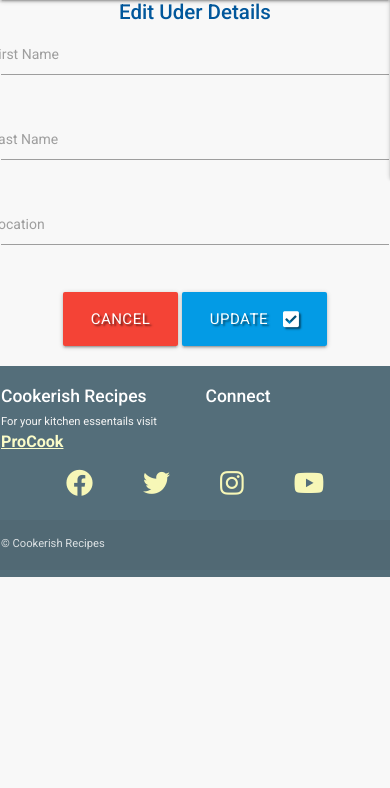
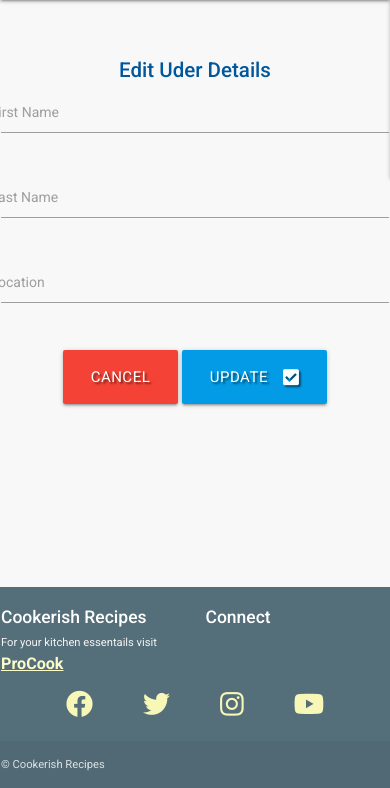
Before and after one commit to baijuka/ms3-bju-project, a Flask app: a page that uses templates/edit_user_info.html in a window 390 px wide. Shown: the part 56-844 px from the top of the page. Run offline with Flask 2, Linux system fonts and the light colour scheme; data that the repository does not hold is empty; some libraries are stand-ins or nearby versions.

Commit message:
Fix footer to the bottom of in edit_user_info.html

```diff
--- a/static/css/style.css
+++ b/static/css/style.css
@@ -225,4 +225,7 @@ footer .social a {
     #reister-login {
         margin-bottom: 40% !important;
     }
+    #edit-user-info{
+        margin-bottom: 42% !important;
+    }
 }
--- a/templates/edit_user_info.html
+++ b/templates/edit_user_info.html
@@ -1,7 +1,7 @@
 {% extends "base.html" %}
 {% block content %}
 
-    <h3 class="light-blue-text text-darken-4 center-align">Edit Uder Details</h3>
+    <h3 class="light-blue-text text-darken-4 center-align" style="margin-top: 15%;">Edit Uder Details</h3>
 
     <div class="row">
         <form class="col s12" method="POST" action="{{ url_for('edit_userInfo',username=user.username) }}">
@@ -23,7 +23,7 @@
               <label for="location">Location</label>
             </div>
           </div>
-          <div class="col s12 center-align">
+          <div class="col s12 center-align" id="edit-user-info" style="margin-bottom: 10%;">
             <a href="{{ url_for('profile', username=session['user']) }}" class="btn-large red text-shadow">Cancel</a>
             <button type="submit" class="btn-large light-blue darken-1 text-shadow">
                 Update <i class="fas fa-check-square right"></i>
```
